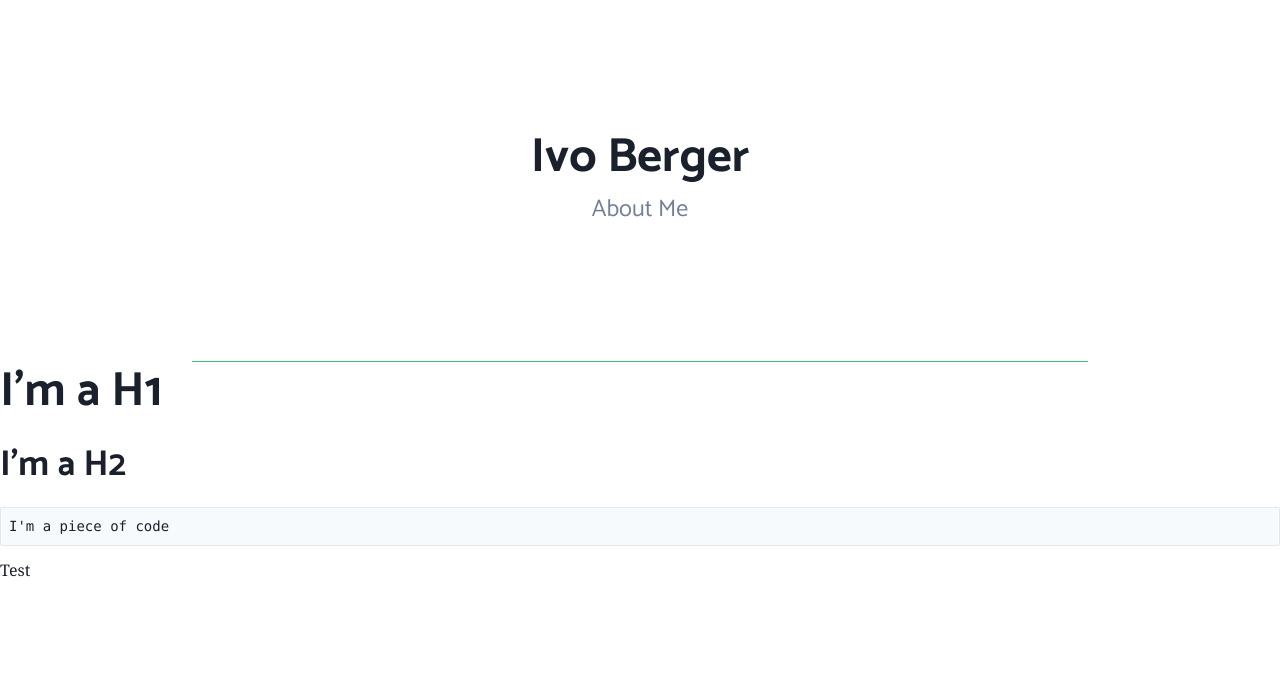
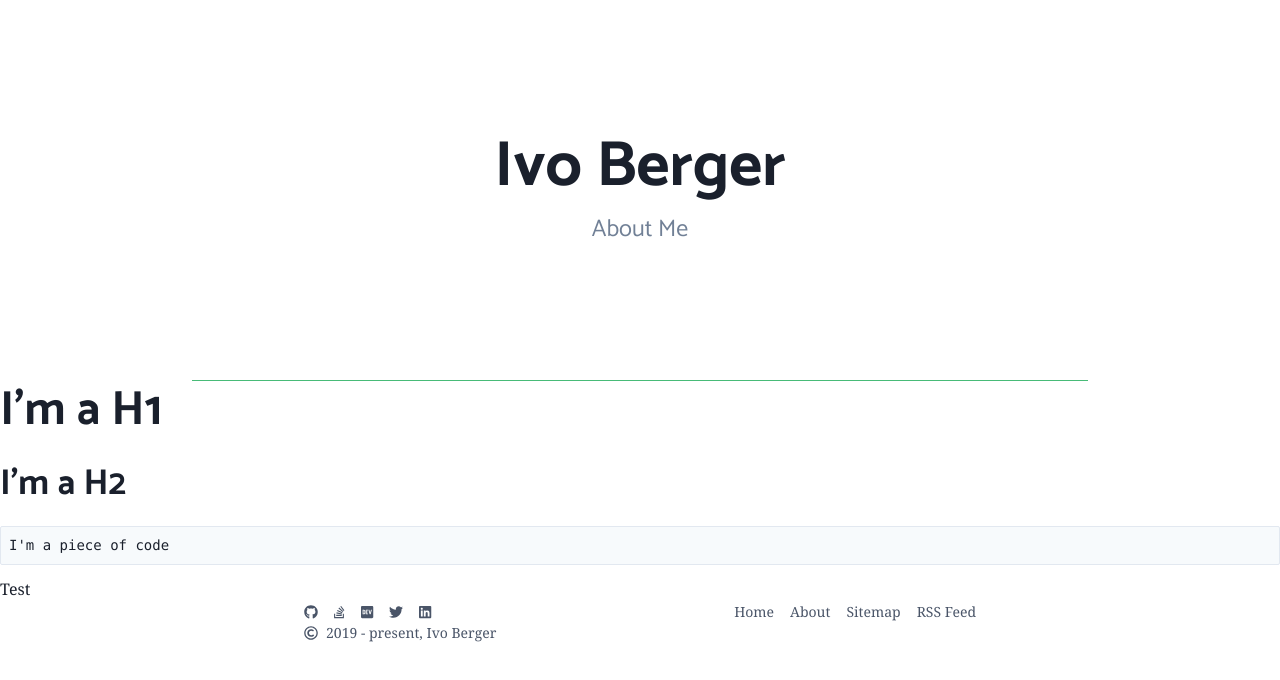
Before and after one commit to ivoberger/ivoberger.com, a Next.js app: page / in a window 1280 px wide. Shown: the top 680 px of the page. Built offline with nearby package versions, Linux system fonts and the light colour scheme; what tailwindcss-filters, tailwindcss-typography would draw is missing.

Commit message:
add footer

```diff
--- /dev/null
+++ b/components/Footer.tsx
@@ -0,0 +1,94 @@
+import React from "react";
+import { FontAwesomeIcon } from "@fortawesome/react-fontawesome";
+import {
+  faGithub,
+  faStackOverflow,
+  faDev,
+  faTwitter,
+  faLinkedin,
+} from "@fortawesome/free-brands-svg-icons";
+import type { IconDefinition } from "@fortawesome/fontawesome-svg-core";
+import { faCopyright } from "@fortawesome/free-regular-svg-icons";
+
+const NavItem = ({
+  text,
+  link = `/${text.toLowerCase()}`,
+}: {
+  text: string;
+  link?: string;
+}) => (
+  <li className="px-2">
+    <a
+      href={link}
+      className="transition duration-500 border-b border-transparent hover:border-gray-400 transition-border-color active--exact active"
+    >
+      {text}
+    </a>
+  </li>
+);
+
+const SocialLink = ({
+  link,
+  className = "hover:text-black",
+  icon,
+}: {
+  link: string;
+  className?: string;
+  icon: IconDefinition;
+}) => (
+  <a
+    href={link}
+    target="_blank"
+    className={`transition duration-300  px-2 ${className}`}
+  >
+    <FontAwesomeIcon icon={icon} />
+  </a>
+);
+
+const Footer = () => (
+  <footer className="flex flex-wrap justify-between max-w-3xl px-6 pb-8 mx-auto text-sm leading-normal text-gray-700 sm:px-12 sm:pb-10">
+    <div className="w-full mb-4 sm:w-1/2 sm:mb-0">
+      <p>
+        <SocialLink
+          link="https://github.com/ivoberger"
+          icon={faGithub}
+          className="pl-0 hover:text-brand-github"
+        />
+        <SocialLink
+          link="https://stackoverflow.com/users/8568922/ivo"
+          icon={faStackOverflow}
+          className="hover:text-brand-stackOverflow"
+        />
+        <SocialLink
+          link="https://dev.to/ivoberger"
+          icon={faDev}
+          className="hover:text-brand-dev"
+        />
+        <SocialLink
+          link="https://twitter.com/__I__V__O__"
+          icon={faTwitter}
+          className="hover:text-brand-twitter"
+        />
+        <SocialLink
+          link="https://www.linkedin.com/in/ivo-berger-00089b15b/"
+          icon={faLinkedin}
+          className="hover:text-brand-linkedIn"
+        />
+      </p>
+      <p>
+        <FontAwesomeIcon icon={faCopyright} className="mt-1 mr-2" />
+        2019 - present, Ivo Berger{" "}
+      </p>
+    </div>
+    <div className="w-full sm:w-1/2">
+      <ul className="flex -mx-2 sm:justify-end">
+        <NavItem text="Home" link="/" />
+        <NavItem text="About" />
+        <NavItem text="Sitemap" link="/sitemap.xml" />
+        <NavItem text="RSS Feed" link="/feed.xml" />
+      </ul>
+    </div>
+  </footer>
+);
+
+export default Footer;
--- a/components/Header.tsx
+++ b/components/Header.tsx
@@ -1,21 +1,19 @@
 import React from "react";
 import Link from "next/link";
 
-const Header = () => {
-  return (
+const Header = () => (
   <header>
-      <div className="max-w-xl md:max-w-3xl xl:max-w-4xl mx-auto text-center px-6 py-10 md:py-32 border-b border-green-500">
-        <h1>Ivo Berger</h1>
+    <div className="max-w-xl px-6 py-10 mx-auto text-center border-b border-green-500 md:max-w-3xl xl:max-w-4xl md:py-32">
+      <h1 className="text-4xl sm:text-5xl md:text-6xl">Ivo Berger</h1>
       <h5>
         <Link href="about">
-            <button className="text-gray-600 hover:text-gray-800 transition duration-500 border-b border-transparent hover:border-gray-400">
+          <a className="text-gray-600 transition duration-500 border-b border-transparent hover:text-gray-800 hover:border-gray-400">
             About Me
-            </button>
+          </a>
         </Link>
       </h5>
     </div>
   </header>
 );
-};
 
 export default Header;
--- a/components/index.ts
+++ b/components/index.ts
@@ -1,3 +1,4 @@
 export { default as Header } from "./Header";
+export { default as Footer } from "./Footer";
 export { default as HomeButton } from "./HomeButton";
 export { default as Tags } from "./Tags";
--- a/css/index.css
+++ b/css/index.css
@@ -6,32 +6,36 @@
 @tailwind utilities;
 
 body {
-  @apply bg-white antialiased font-serif text-gray-900;
+  @apply font-serif antialiased text-gray-900 bg-white;
 }
 
 h1 {
-  @apply font-sans font-bold leading-tight mb-1 text-3xl;
+  @apply mb-1 font-sans text-3xl font-bold leading-tight;
 }
 
 h2 {
-  @apply font-sans font-bold text-gray-900  my-3 text-3xl leading-tight;
+  @apply my-3 font-sans text-3xl font-bold leading-tight text-gray-900;
 }
 
 h5 {
-  @apply font-sans text-xl mb-1;
+  @apply mb-1 font-sans text-xl;
 }
 
 p {
-  @apply block w-full break-normal whitespace-normal mb-3;
+  @apply block w-full break-normal whitespace-normal;
+}
+
+article p {
+  @apply mb-3;
 }
 
 code {
-  @apply block w-full break-normal whitespace-normal bg-gray-100 border border-gray-300 rounded-sm p-2 mb-3;
+  @apply block w-full p-2 mb-3 break-normal whitespace-normal bg-gray-100 border border-gray-300 rounded-sm;
   @apply text-sm;
 }
 
 p code {
-  @apply inline rounded p-1;
+  @apply inline p-1 rounded;
 }
 
 @screen sm {
@@ -39,7 +43,7 @@ p code {
     @apply text-4xl;
   }
   h2 {
-    @apply text-3xl my-5;
+    @apply my-5 text-3xl;
   }
   h5 {
     @apply text-2xl;
--- a/package.json
+++ b/package.json
@@ -26,6 +26,7 @@
   "dependencies": {
     "@fortawesome/fontawesome-svg-core": "^1.2.28",
     "@fortawesome/free-brands-svg-icons": "^5.13.0",
+    "@fortawesome/free-regular-svg-icons": "^5.13.0",
     "@fortawesome/free-solid-svg-icons": "^5.13.0",
     "@fortawesome/react-fontawesome": "^0.1.9",
     "clsx": "^1.1.0",
@@ -57,6 +58,7 @@
     "eslint-plugin-react": "7.x",
     "eslint-plugin-react-hooks": "2.x",
     "gray-matter": "^4.0.2",
+    "nextjs-sitemap-generator": "^0.5.2",
     "postcss-preset-env": "6.x",
     "prettier": "2.x",
     "reading-time": "^1.2.0",
--- a/pages/index.tsx
+++ b/pages/index.tsx
@@ -1,9 +1,10 @@
 import React from "react";
 import Link from "next/link";
-import { Header } from "../components";
+import { Header, Footer } from "../components";
 
 const Index = () => {
   return (
+    <>
       <main className="container mx-auto">
         <Header />
         <h1>I'm a H1</h1>
@@ -15,6 +16,8 @@ const Index = () => {
           </Link>
         </p>
       </main>
+      <Footer />
+    </>
   );
 };
 
--- a/pages/posts/[slug].tsx
+++ b/pages/posts/[slug].tsx
@@ -2,7 +2,7 @@ import { getAllPosts, getPost, writePostsSpecToFS } from "lib";
 
 import React from "react";
 import type { GetStaticProps, GetStaticPaths } from "next";
-import { HomeButton, Tags } from "components";
+import { HomeButton, Tags, Footer } from "components";
 
 type PostProps = {
   meta: {
@@ -51,6 +51,7 @@ const Post: React.FC<PostProps> = ({
         <Tags tags={tags} />
       </footer>
     </main>
+    <Footer />
   </>
 );
 
--- a/tailwind.config.js
+++ b/tailwind.config.js
@@ -26,6 +26,13 @@ module.exports = {
           "300-t": "rgba(0,0,0, 0.3)",
           "400-t": "rgba(0,0,0, 0.4)",
         },
+        brand: {
+          linkedIn: "#0077b5",
+          twitter: "#3d90c4",
+          dev: "#0a0a0a",
+          stackOverflow: "#f48024",
+          github: "#24292e",
+        },
       },
       fontFamily: {
         sans: ["Catamaran", ...defaultTheme.fontFamily.sans],
--- a/tsconfig.json
+++ b/tsconfig.json
@@ -1,10 +1,6 @@
 {
   "compilerOptions": {
     "baseUrl": ".",
-    "paths": {
-      "@c/*": ["components/*"],
-      "@l/*": ["lib/*"]
-    },
     "target": "es5",
     "lib": ["dom", "dom.iterable", "esnext"],
     "allowJs": true,
```
Also changed, not shown: 1 other file (tests, documents, lock files or other folders). Lines whose indentation alone changed are shown as unchanged.
